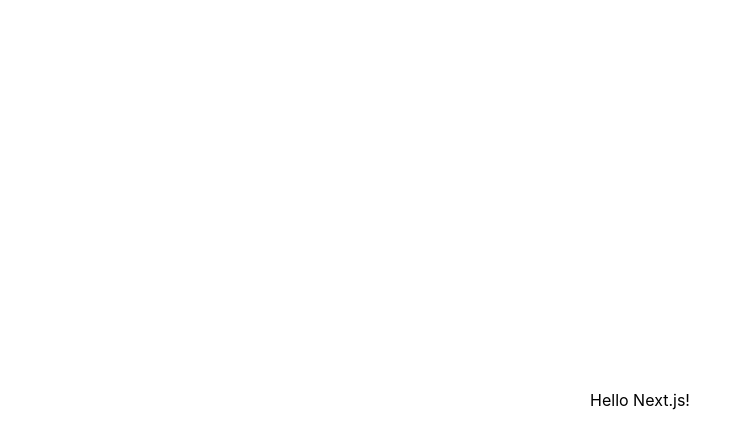
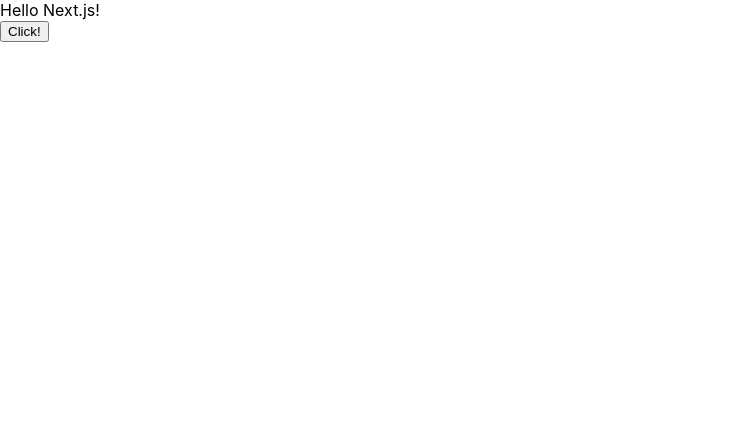
Before and after one commit to ginger-kang/nextjs-tutorial, a Next.js app: page / in a window 1280 px wide. Shown: the top 448 px of the page, without its empty margins (0-752 px from the left). Built offline with nearby package versions, Linux system fonts and the light colour scheme.

Commit message:
Link Component

```diff
--- a/pages/index.js
+++ b/pages/index.js
@@ -1,6 +1,12 @@
-import Head from "next/head";
-import styles from "../styles/Home.module.css";
+import Link from "next/link";
 
 export default function Home() {
-  return <div className={styles.container}>Hello Next.js!</div>;
+  return (
+    <>
+      <div>Hello Next.js!</div>
+      <Link href="/about">
+        <button>Click!</button>
+      </Link>
+    </>
+  );
 }
```
Also changed, not shown: pages/about.js (added, +12 -0 lines).
